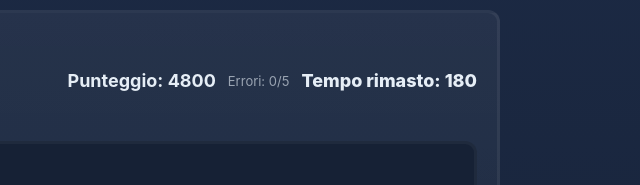
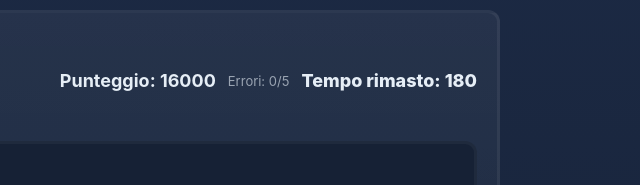
Before and after one commit to redarrow707-ops/GHIGLIOTTINA, a plain HTML site: page index.html in a window 1280 px wide. Shown: the part 122-307 px from the top of the page, 630-1270 px from the left. Drawn offline with Linux system fonts and the light colour scheme.

Commit message:
Update index.html

```diff
--- a/index.html
+++ b/index.html
@@ -41,7 +41,7 @@
         <div class="rules">Scegli i 5 indizi. Ogni scelta sbagliata dimezza il punteggio. <p> </p> Hai 3 minuti per indovinare la parola. Bonus per i secondi risparmiati!</div>
       </div>
       <div class="status">
-        <div class="score">Punteggio: <span id="score">4800</span></div>
+        <div class="score">Punteggio: <span id="score">16000</span></div>
         <div class="small">Errori: <span id="errors">0</span>/5</div>
         <div class="timer">Tempo rimasto: <span id="gameTimer">180</span></div>
       </div>
@@ -96,7 +96,7 @@
 <script>
 /* ------- Game engine ------- */
 class GhigliottinaGame {
-  constructor(baseScore = 4800){
+  constructor(baseScore = 16000){
     this.baseScore = baseScore;
     this.reset();
   }
@@ -132,7 +132,7 @@ class GhigliottinaGame {
   checkFinal(guess){
     const norm = s => String(s).normalize('NFD').replace(/\p{Diacritic}/gu,'').trim().toUpperCase();
     const win = norm(guess) === norm(this.word);
-    if(win){ this.score += 5200; }
+    if(win){ this.score += 32200; }
     else { this.score = Math.floor(this.score / 2); this.errors += 1; }
     return win;
   }
@@ -143,7 +143,7 @@ const dataScript = document.getElementById('gameData');
 let initialData;
 try{ initialData = JSON.parse(dataScript.textContent); } catch(e){ initialData = { word: 'SALTO', pairs: [] }; }
 
-const game = new GhigliottinaGame(4800);
+const game = new GhigliottinaGame(16000);
 game.load(initialData);
 
 const scoreEl = document.getElementById('score');
```
